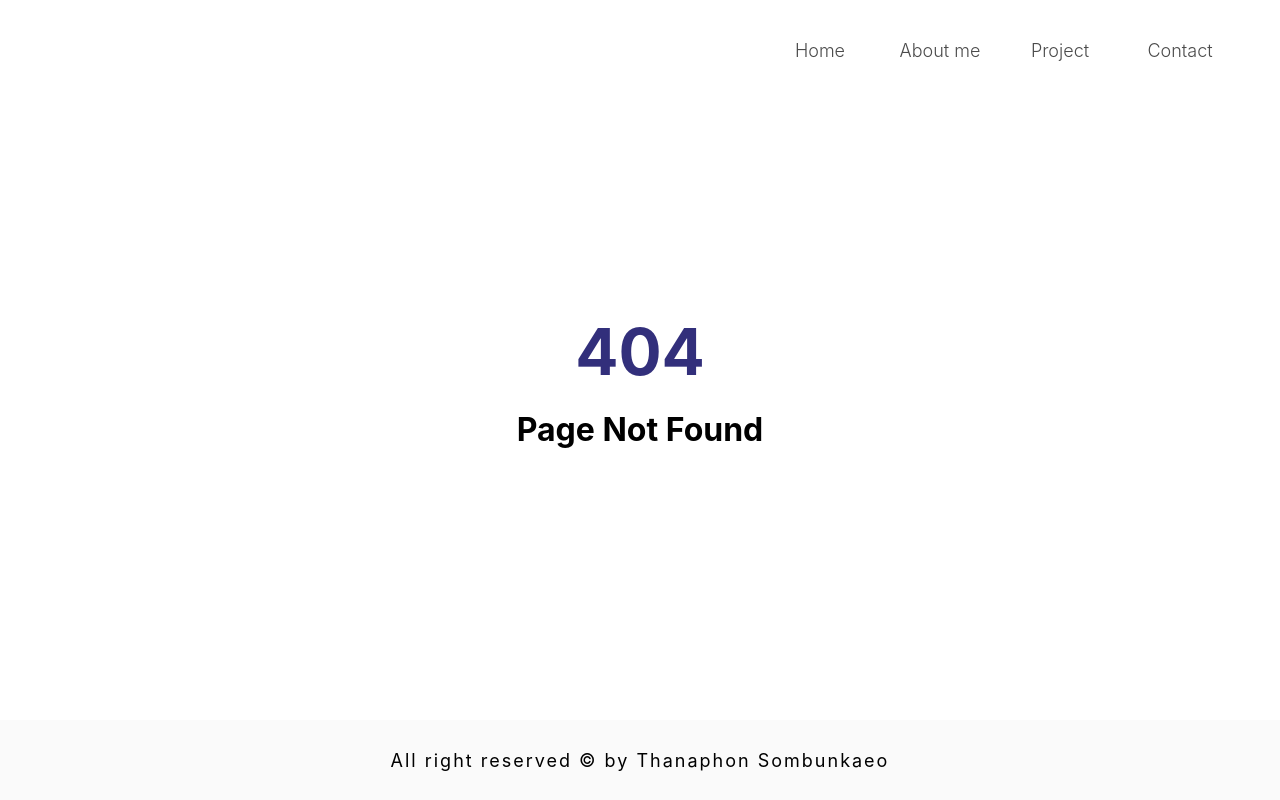
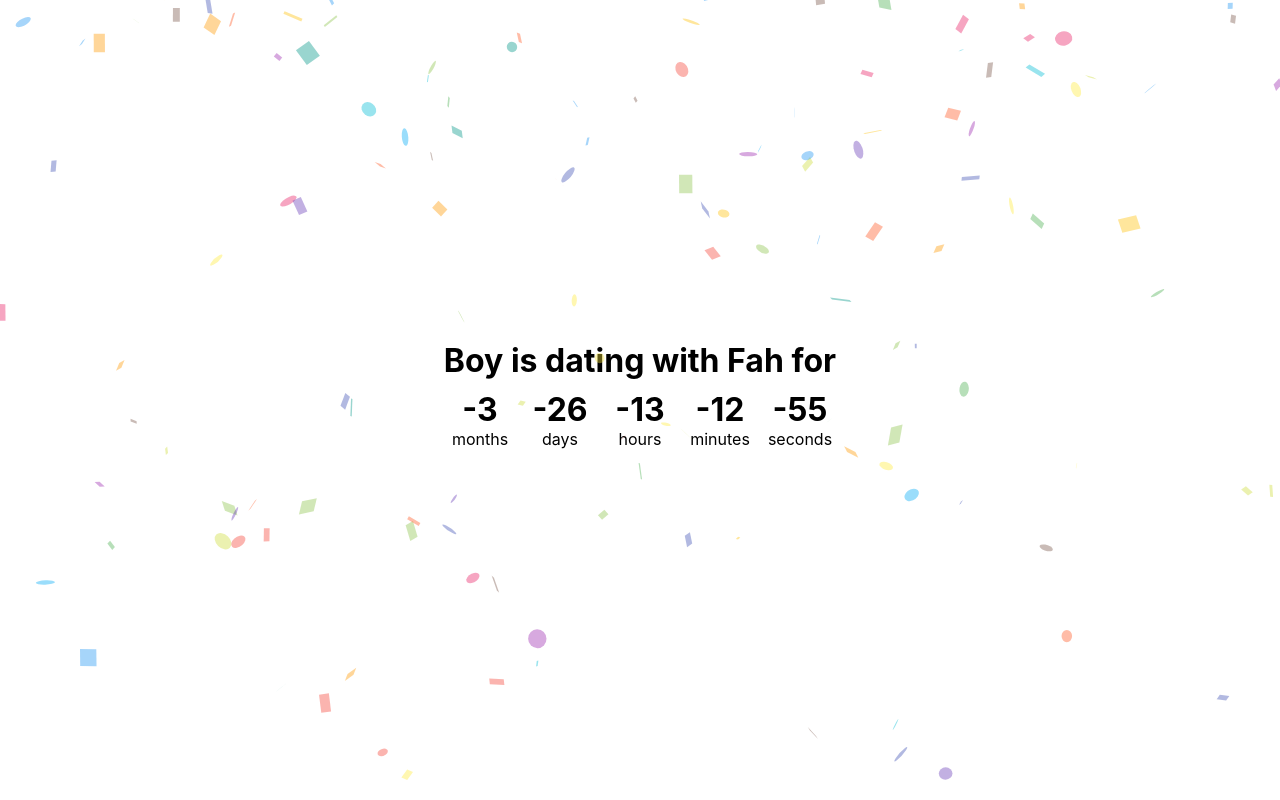
Before and after one commit to boyplus/boyplus.github.io, a Next.js app: page /dating in a window 1280 px wide. Before the commit this address had no page. Built offline with nearby package versions, Linux system fonts and the light colour scheme.

Commit message:
add: animation

```diff
--- a/package.json
+++ b/package.json
@@ -14,9 +14,11 @@
     "@fortawesome/free-brands-svg-icons": "^5.15.2",
     "@fortawesome/free-solid-svg-icons": "^5.15.2",
     "@fortawesome/react-fontawesome": "^0.1.14",
+    "moment": "^2.29.1",
     "next": "10.0.4",
     "nprogress": "^0.2.0",
     "react": "17.0.1",
+    "react-confetti": "^6.0.1",
     "react-dom": "17.0.1"
   }
 }
--- /dev/null
+++ b/pages/dating.js
@@ -0,0 +1,95 @@
+import { Fragment, useState } from 'react'
+import moment from 'moment';
+import Confetti from 'react-confetti'
+import { useEffect } from 'react/cjs/react.development';
+import Head from "next/head";
+const Dating = () => {
+  const [windowWidth, setWindowWidth] = useState(null);
+  const [windowHeight, setWindowHeight] = useState(null);
+  const [diff, setDiff] = useState([]);
+  const word = ['months', 'days', 'hours', 'minutes', 'seconds'];
+
+  const handleResize = (e) => {
+    setWindowWidth(window.innerWidth);
+    setWindowHeight(window.innerHeight);
+  };
+
+  useEffect(() => {
+    setWindowWidth(window.innerWidth)
+    setWindowHeight(window.innerHeight)
+    window.addEventListener("resize", handleResize);
+    return () => { window.addEventListener("resize", handleResize); };
+  }, [])
+
+  useEffect(() => {
+    setInterval(() => {
+      var a = moment();
+      var b = moment([2021, 3, 21]);
+      const month = a.diff(b, 'months')
+      const day = a.diff(b, 'days') % 30
+      const hour = a.diff(b, 'hours') % 24
+      const minute = a.diff(b, 'minutes') % 60
+      const second = a.diff(b, 'seconds') % 60
+      setDiff([month, day, hour, minute, second])
+    }, 500)
+  }, [])
+
+  const renderPage = () => {
+    if (diff.length === 0) return null;
+    return <Fragment>
+      <Confetti
+        width={windowWidth}
+        height={windowHeight}
+        numberOfPieces={200}
+        opacity={0.4}
+
+      />
+      <div className="container">
+        <h1 style={{ textAlign: 'center' }}>Boy is dating with Fah for</h1>
+        <div style={{ display: 'flex' }}>
+          {diff.map((el, index) => {
+            return <div key={index} className="t">
+              <h1>{el}</h1>
+              <div>
+                {word[index]}
+              </div>
+            </div>
+          })}
+        </div>
+
+      </div>
+      <style jsx>{`
+      .t{
+        width: 80px;
+        padding: 10px;
+        display: flex;
+        flex-direction: column;
+        justify-content: center;
+        align-items: center;
+      }
+      .container{
+        height: 100vh;
+        width: 100vw;
+        display: flex;
+        justify-content: center;
+        align-items: center;
+        flex-direction: column;
+      }
+      `}</style>
+    </Fragment>
+  }
+
+  return (
+    <Fragment>
+      <Head>
+        <title>Dating</title>
+        <link rel="icon" href="/favicon.ico" />
+        <meta name="title" content="Dating"></meta>
+      </Head>
+      {renderPage()}
+    </Fragment>
+
+  )
+}
+
+export default Dating;
```
Also changed, not shown: utils/useWindowDimensions.js (added, +30 -0 lines), 2 other files (tests, documents, lock files or other folders).
